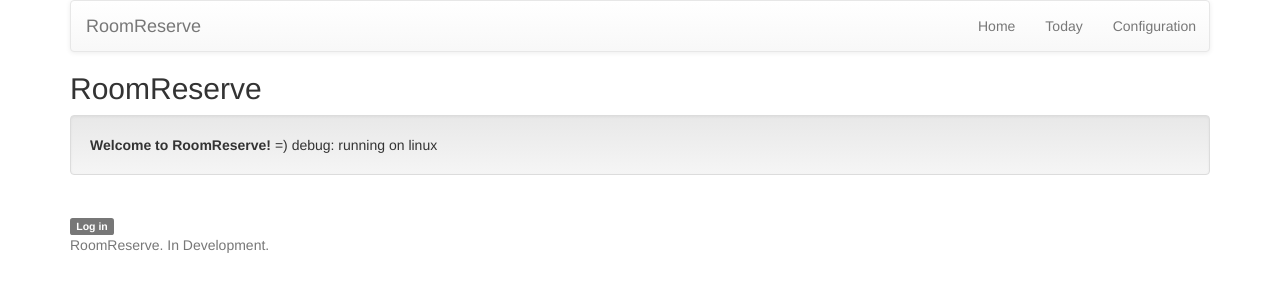
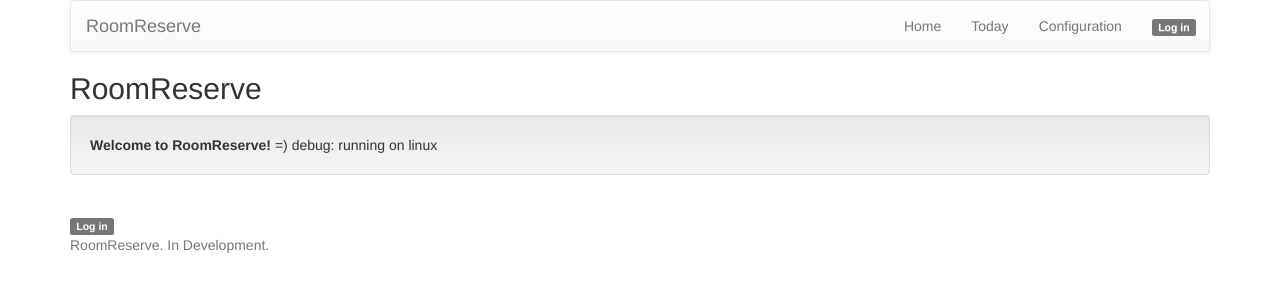
Before and after one commit to RoomReserve/RoomReserve, a Flask app: page / in a window 1280 px wide. Shown: the top 300 px of the page. Run offline with Flask 2, Linux system fonts and the light colour scheme; parts of the project's set-up code (start-up, migrations or seed data) failed here and were passed over; some libraries are stand-ins or nearby versions.

Commit message:
Update nav_bar.html

```diff
--- a/RoomReserve/templates/parts/nav_bar.html
+++ b/RoomReserve/templates/parts/nav_bar.html
@@ -14,6 +14,22 @@
         <li><a href="/">Home</a></li>
         <li><a href="/today">Today</a></li>
         <li><a href="/admin">Configuration</a></li>
+        <li>
+          {% if current_user_name %}
+    			<div class="dropdown">
+    				<button class="btn btn-default btn-xs dropdown-toggle" type="button" data-toggle="dropdown">{{ current_user_name }}
+    					<span class="caret"></span></button>
+    					<ul class="dropdown-menu">
+    						<li></li>
+    						<li><a href="#"><em>{{ current_user_role }}</em></a></li>
+    						<li><a href="/logout">Log out</a></li>
+    					</ul>
+    				</div>
+
+    			{% else %}
+    				<a href="/login"><span class="label label-default">Log in</span></a>
+    			{% endif %}
+        </li>
       </ul>
     </div><!--/.nav-collapse -->
   </div>
```
